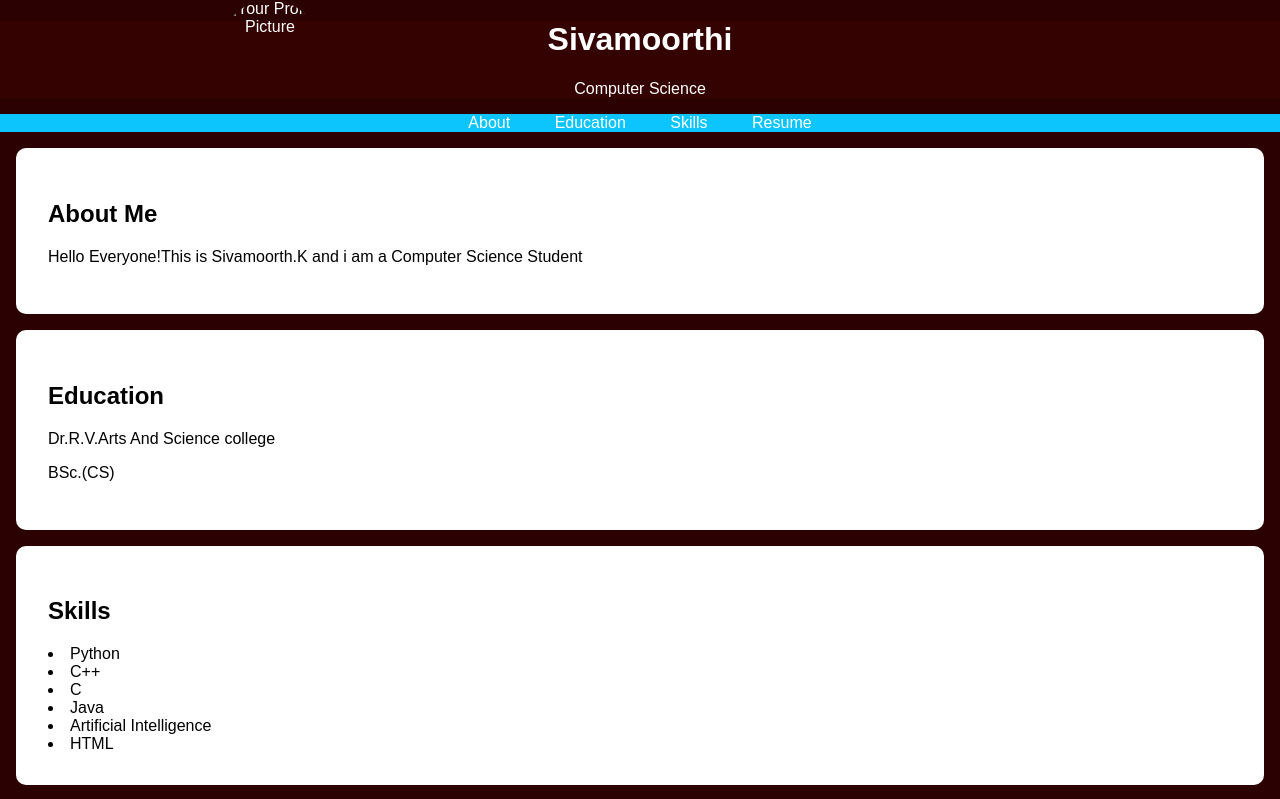
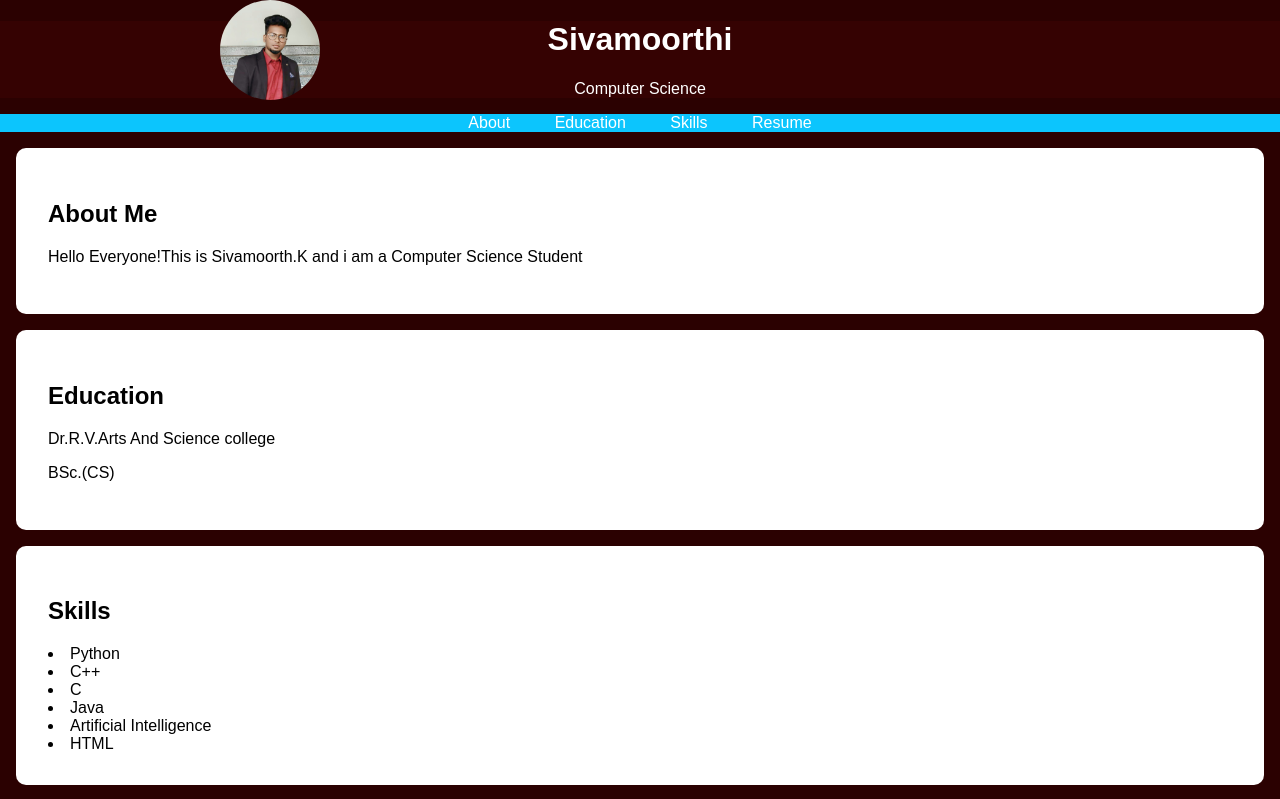
Before and after one commit to Sivamoorthi2002/digital-portfolio, a plain HTML site: page index.html in a window 1280 px wide. Shown: the top 799 px of the page. Drawn offline with Linux system fonts and the light colour scheme.

Commit message:
Update index.html

```diff
--- a/index.html
+++ b/index.html
@@ -82,7 +82,7 @@
     <header>
         <div class="header-content">
             <!-- Add your profile picture here -->
-            <img src="c:\Users\STUDENT\Pictures\siva.png"alt="Your Profile Picture"class="profile-picture">
+            <img src="sv.jpeg"alt="Your Profile Picture"class="profile-picture">
             <h1>Sivamoorthi</h1>
             <p>Computer Science</p>
         </div>
```
